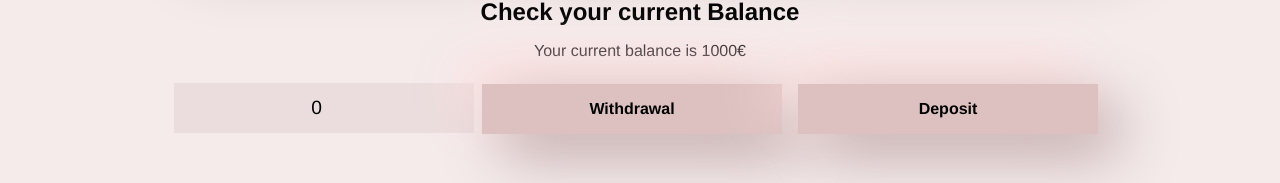
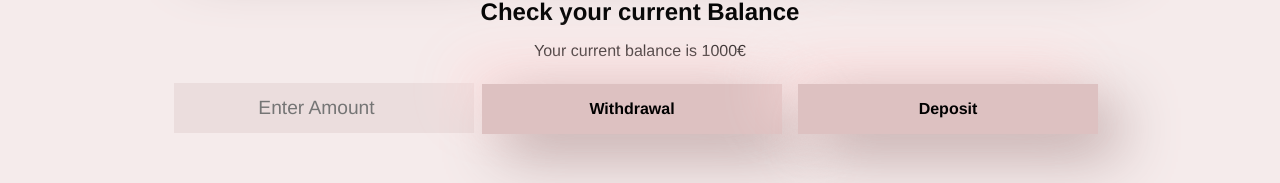
Before and after one commit to loerk/react-starter, a React (Create React App) app: page / in a window 1280 px wide. Both pictures are taken after a click on the button "check your bank account". Shown: the part 293-476 px from the top of the page. Built offline with nearby package versions, Linux system fonts and the light colour scheme; no server answers.

Commit message:
scrollbar hidden on inner Containers

```diff
--- a/src/components/Bank.js
+++ b/src/components/Bank.js
@@ -33,7 +33,7 @@ function Bank() {
   useEffect(() => {
     window.addEventListener("beforeunload", safeData);
     function safeData() {
-      // localStorage.setItem("balance", account.balance)
+      localStorage.setItem("balance", account.balance)
     }
     return () => window.removeEventListener("beforeunload", safeData);
   }, [account.balance]);
@@ -49,7 +49,7 @@ function Bank() {
         id="amount"
         placeholder="Enter Amount"
         pattern="[0-9]+"
-        value={account.amount || 0}
+        value={account.amount || ""}
 
       />
       <button onClick={handleWithdrawal} id="widthdrawal">
--- a/src/components/Scroll.js
+++ b/src/components/Scroll.js
@@ -3,7 +3,7 @@ import React from 'react';
 const Scroll = (props) => {
     return (
 
-        <div style={{ overflowY: 'scroll', height: '500px' }}>
+        <div className="scrollContainer" >
             {props.children}
         </div>
     )
--- a/src/container/App.css
+++ b/src/container/App.css
@@ -72,9 +72,15 @@ input {
   box-shadow: 20px 20px 60px #bca4a4, -20px -20px 60px #fedede;
 }
 ol {
+  background-color: #f5dcdc;
+  box-shadow: 20px 20px 60px #d0bbbb, -20px -20px 60px #fffdfd;
   margin-top: 5rem;
   max-height: 300px;
   overflow-y: scroll;
+  scrollbar-width: none;
+}
+ol::-webkit-scrollbar {
+  display: none;
 }
 #quote {
   width: 70%;
@@ -84,3 +90,14 @@ ol {
 .hide {
   display: none;
 }
+
+.scrollContainer {
+  height: 500px;
+  margin-bottom: 4rem;
+  overflow-y: scroll;
+  scrollbar-width: none;
+}
+
+.scrollContainer::-webkit-scrollbar {
+  display: none;
+}
```
